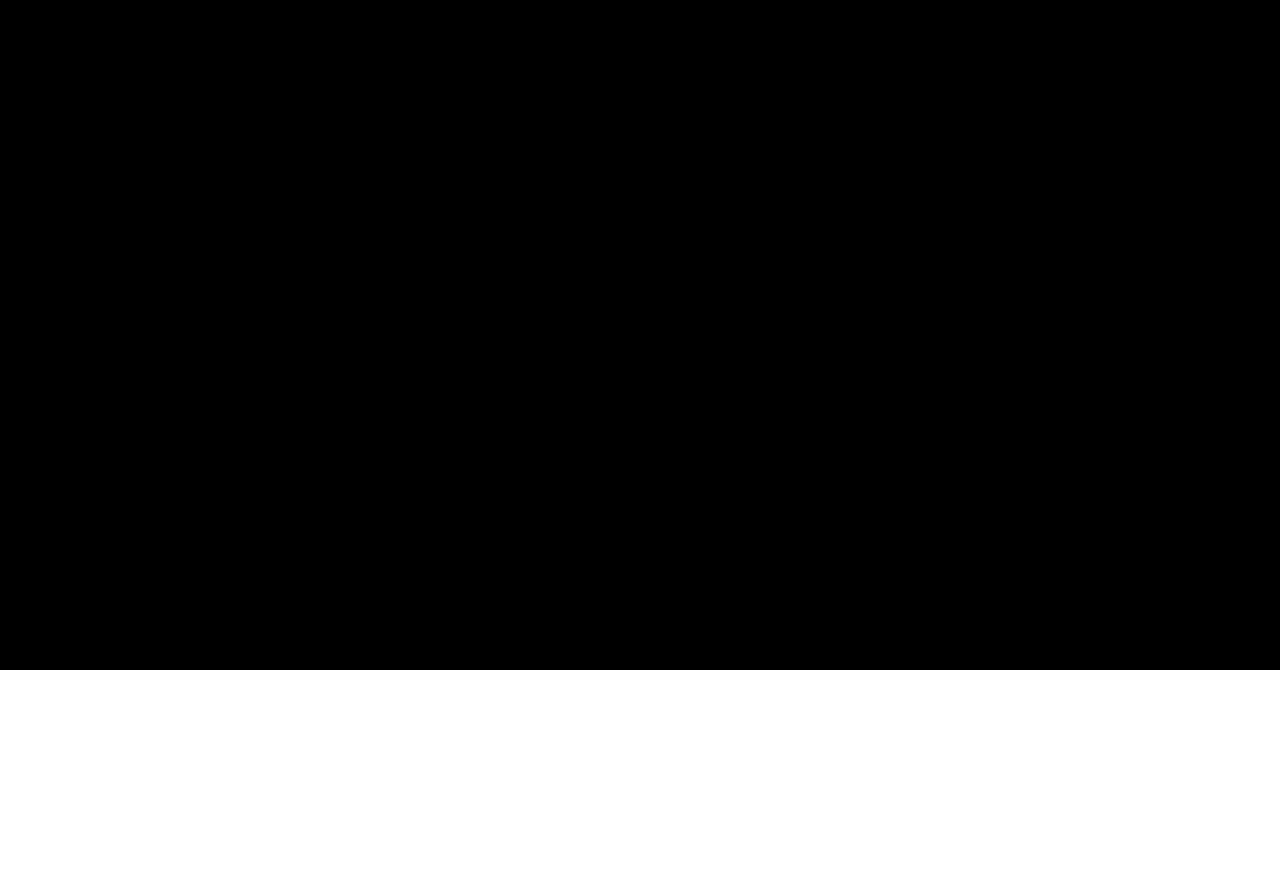
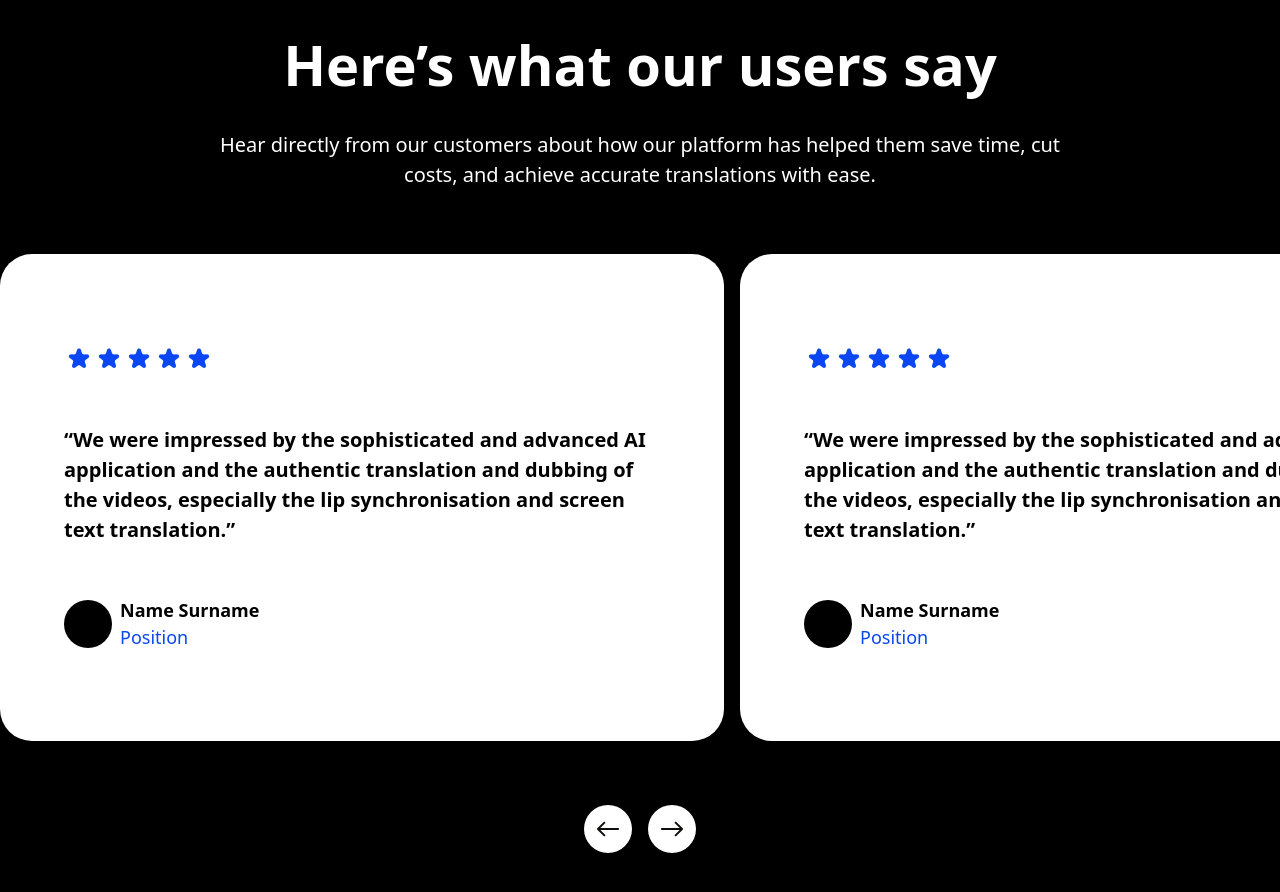
Before and after one commit to shrikarlekkala/MetaFrazoUI, a React (Vite) app in the folder frontend/: page / in a window 1280 px wide. Shown: the part 9485-10377 px from the top of the page. Before the commit the page ends 10155 px from the top, so only its background shows below. Built offline with nearby package versions, Linux system fonts and the light colour scheme.

Commit message:
feat: Add ReviewCard component for displaying customer reviews

```diff
--- /dev/null
+++ b/frontend/src/components/ReviewCard.jsx
@@ -0,0 +1,22 @@
+import React from 'react'
+
+function ReviewCard() {
+    return (
+        <>
+            <div className="flex-none w-[724px] h-[487px] bg-white rounded-[32px] flex flex-col justify-around p-16 text-black">
+                <img src="assets/stars.png" alt="" srcset="" className='w-[150px]' />
+                <div className="text-[20px] font-semibold">
+                    “We were impressed by the sophisticated and advanced AI application and the authentic translation and dubbing of the videos, especially the lip synchronisation and screen text translation.”
+                </div>
+                <div className="flex items-center">
+                    <div className="bg-black rounded-full w-[48px] h-[48px]"></div>
+                    <div className="flex flex-col mx-2">
+                        <div className="text-[18px] font-semibold">Name Surname</div>
+                        <div className="text-[18px] text-[#0A47F2]">Position</div>
+                    </div>
+                </div>
+            </div>
+        </>)
+}
+
+export default ReviewCard
--- a/frontend/src/sections/Reviews.jsx
+++ b/frontend/src/sections/Reviews.jsx
@@ -1,10 +1,42 @@
 import React from 'react'
+import ReviewCard from '../components/ReviewCard'
 
 function Reviews() {
     return (
         <>
-            <div className="bg-black w-full h-screen">
+            <div className="bg-black w-full py-20 flex flex-col items-center justify-center text-white">
+                <img src="assets/Reviews.png" alt="" srcset="" className='w-[48px]' />
+                <div className="text-[56px] font-bold my-6">
+                    Here’s what our users say
+                </div>
+                <div className="text-[20px] text-center">
+                    Hear directly from our customers about how our platform has helped them save time, cut <br />
+                    costs, and achieve accurate translations with ease.
+                </div>
+                <div className="w-full overflow-y-auto my-16">
 
+                    <div className="flex space-x-4">
+                        <ReviewCard />
+                        <ReviewCard />
+                        <ReviewCard />
+                        <ReviewCard />
+                        <ReviewCard />
+                    </div>
+                </div>
+                <div className="flex items-center justify-center space-x-4">
+                    <div className="bg-white w-[48px] h-[48px] rounded-full flex items-center justify-center">
+                        <svg width="22" height="16" viewBox="0 0 22 16" fill="none" xmlns="http://www.w3.org/2000/svg">
+                            <path d="M0.292893 7.29289C-0.097631 7.68342 -0.0976312 8.31658 0.292893 8.70711L6.65685 15.0711C7.04738 15.4616 7.68054 15.4616 8.07107 15.0711C8.46159 14.6805 8.46159 14.0474 8.07107 13.6569L2.41421 8L8.07107 2.34315C8.46159 1.95262 8.46159 1.31946 8.07107 0.928933C7.68054 0.538409 7.04738 0.538409 6.65686 0.928933L0.292893 7.29289ZM21 9C21.5523 9 22 8.55229 22 8C22 7.44772 21.5523 7 21 7L21 9ZM1 9L21 9L21 7L1 7L1 9Z" fill="#0E0E0C" />
+                        </svg>
+
+                    </div>
+                    <div className="bg-white w-[48px] h-[48px] rounded-full flex items-center justify-center">
+                        <svg width="22" height="16" viewBox="0 0 22 16" fill="none" xmlns="http://www.w3.org/2000/svg">
+                            <path d="M21.7071 8.70711C22.0976 8.31658 22.0976 7.68342 21.7071 7.29289L15.3431 0.928932C14.9526 0.538407 14.3195 0.538407 13.9289 0.928932C13.5384 1.31946 13.5384 1.95262 13.9289 2.34315L19.5858 8L13.9289 13.6569C13.5384 14.0474 13.5384 14.6805 13.9289 15.0711C14.3195 15.4616 14.9526 15.4616 15.3431 15.0711L21.7071 8.70711ZM1 7C0.447714 7 4.82823e-08 7.44771 0 8C-4.82823e-08 8.55228 0.447714 9 1 9L1 7ZM21 7L1 7L1 9L21 9L21 7Z" fill="#0E0E0C" />
+                        </svg>
+
+                    </div>
+                </div>
             </div>
         </>)
 }
```
Also changed, not shown: frontend/public/assets/Reviews.png (added), frontend/public/assets/stars.png (added).
